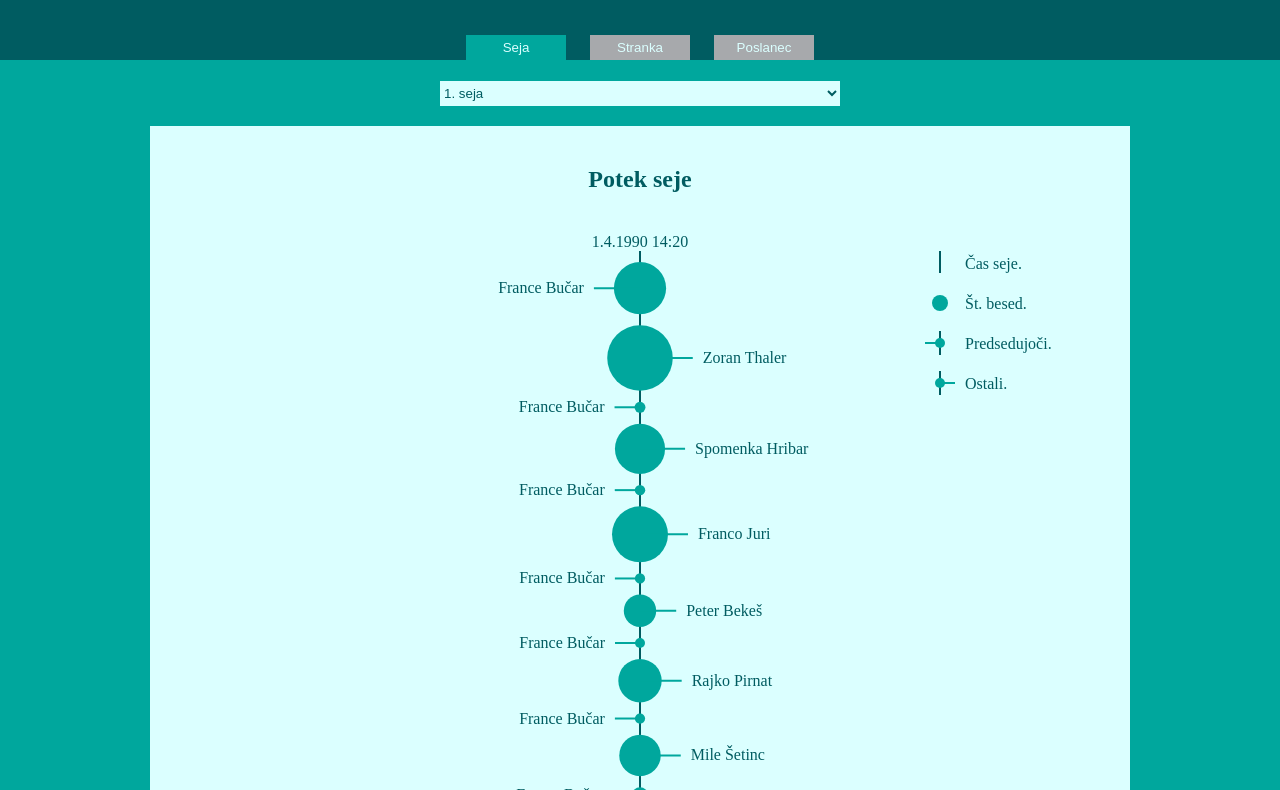
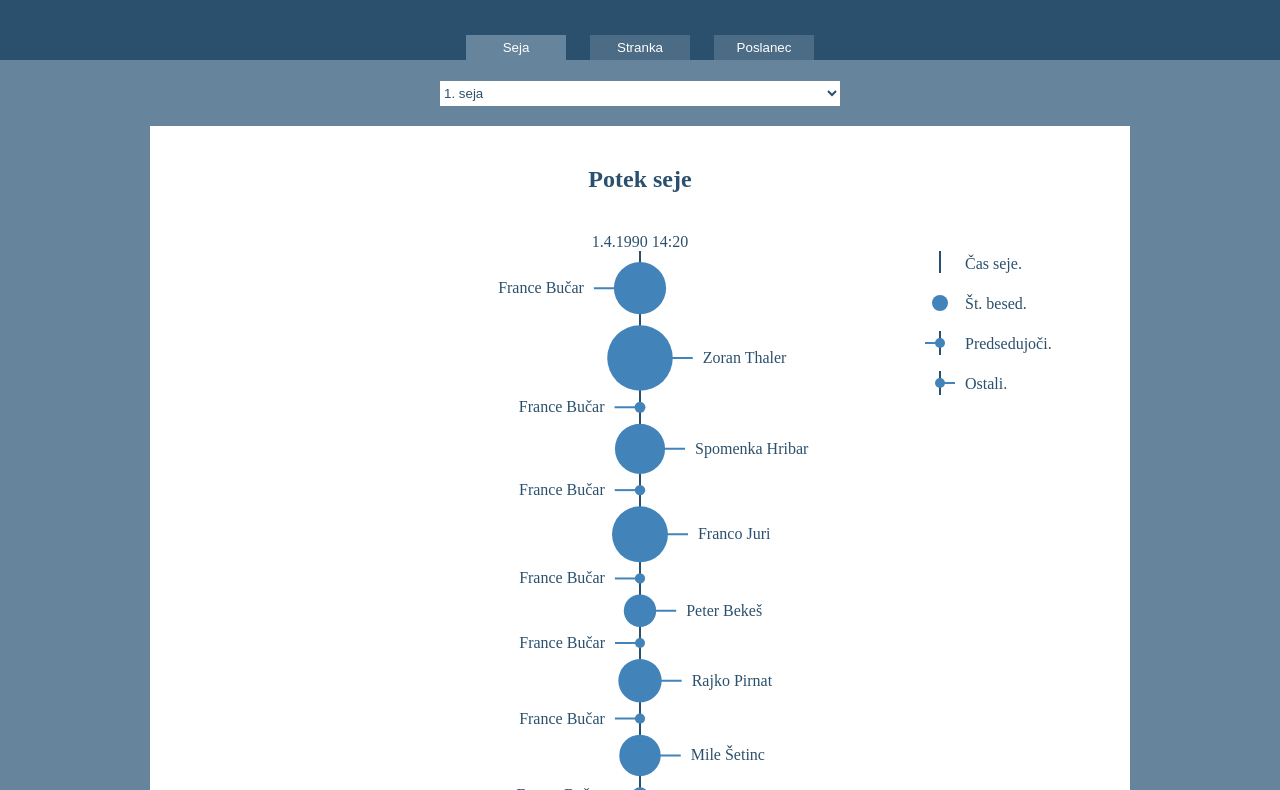
Before and after one commit to grmek/oo-projekt-1, a plain HTML site: page web/index.html in a window 1280 px wide. Shown: the part 102-892 px from the top of the page. Drawn offline with Linux system fonts and the light colour scheme.

Commit message:
New colors.

```diff
--- a/web/style.css
+++ b/web/style.css
@@ -1,9 +1,9 @@
 :root {
-	--c1: #005c61;
-	--c2: #00a79d;
-	--c3: #a7a9ac;
-	--c4: #dbffff;
-	--c5: #00a79d;
+	--c1: #2b506d;
+	--c2: #66849c;
+	--c3: #4c6c86;
+	--c4: #ffffff;
+	--c5: #4284b9;
 }
 
 body {
```
